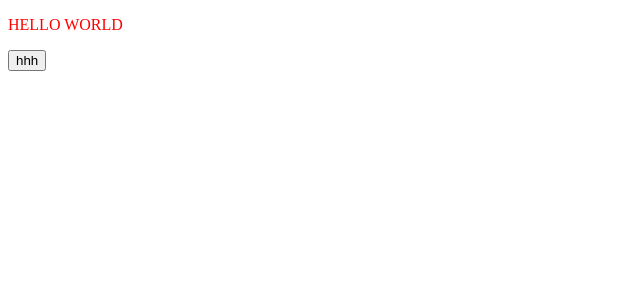
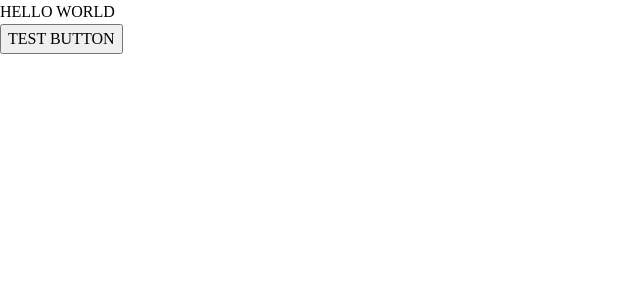
Before and after one commit to yuliapakhachuk/Amity-angular, an Angular app: page / in a window 1280 px wide. Shown: the top 300 px of the page, without its empty margins (0-640 px from the left). Built offline with nearby package versions, Linux system fonts and the light colour scheme.

Commit message:
reset styles added

```diff
--- a/src/app/app.component.html
+++ b/src/app/app.component.html
@@ -1,2 +1,4 @@
-<p>HELLO WORLD</p>
-<button class="logo-page_btn__special">hhh</button>
+<div class="app-module">
+  <p>HELLO WORLD</p>
+  <button class="logo-page_btn__special">TEST BUTTON</button>
+</div>
--- a/src/styles/base/_reset.scss
+++ b/src/styles/base/_reset.scss
@@ -1,3 +1,54 @@
-html {
-    color: red;
-}
+@import '~normalize.css';
+
+/*
+  1. Use a more-intuitive box-sizing model.
+*/
+*, *::before, *::after {
+    box-sizing: border-box;
+  }
+  /*
+    2. Remove default margin
+  */
+  * {
+    margin: 0;
+  }
+  /*
+    Typographic tweaks!
+    3. Add accessible line-height
+    4. Improve text rendering
+  */
+  body {
+    line-height: 1.5;
+    -webkit-font-smoothing: antialiased;
+  }
+  /*
+    5. Improve media defaults
+  */
+  img, picture, video, canvas, svg {
+    display: block;
+    max-width: 100%;
+  }
+  /*
+    6. Remove built-in form typography styles
+  */
+  input, button, textarea, select {
+    font: inherit;
+  }
+  /*
+    7. Avoid text overflows
+  */
+  p, h1, h2, h3, h4, h5, h6 {
+    overflow-wrap: break-word;
+  }
+  /*
+    8. Create a root stacking context
+  */
+  #root, #__next {
+    isolation: isolate;
+  }
+
+  ul,
+  ol {
+    padding-left: 0;
+    list-style: none;
+  }
```
